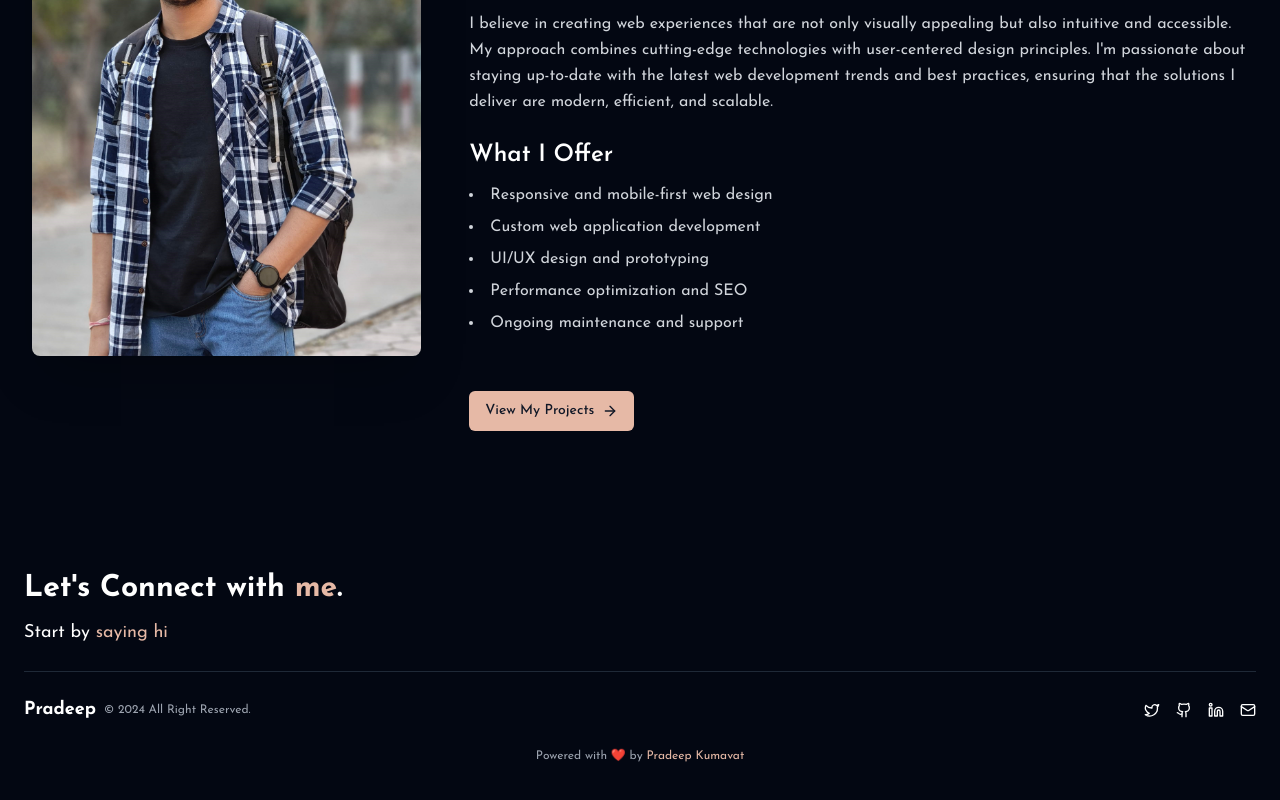
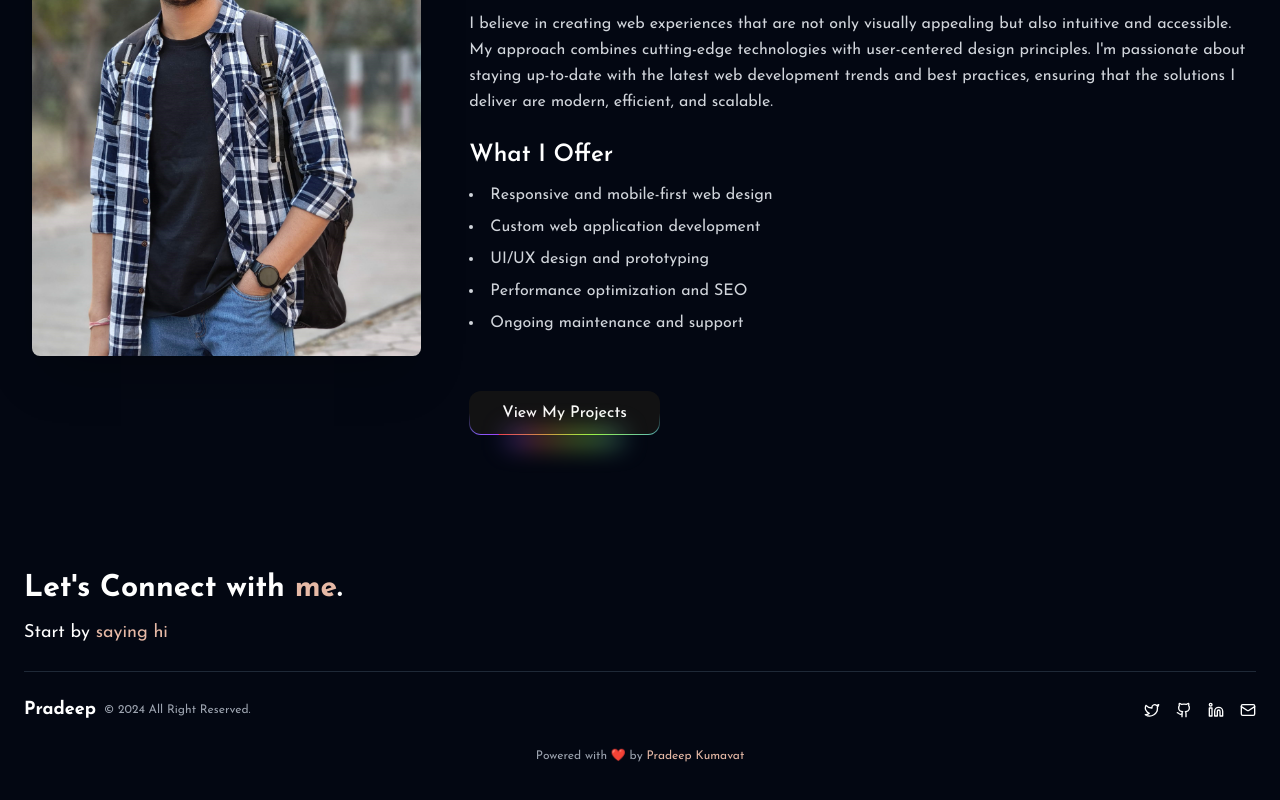
Before and after one commit to pradeep-kumavat/portfolio-me, a Next.js app: page / in a window 1280 px wide. Shown: the part 1127-1927 px from the top of the page. Built offline with nearby package versions, Linux system fonts and the light colour scheme.

Commit message:
about section button improved

```diff
--- a/src/app/globals.css
+++ b/src/app/globals.css
@@ -134,6 +134,11 @@
     --chart-4: 43 74% 66%;
     --chart-5: 27 87% 67%;
     --radius: 0.5rem;
+    --color-1: 0 100% 63%;
+    --color-2: 270 100% 63%;
+    --color-3: 210 100% 63%;
+    --color-4: 195 100% 63%;
+    --color-5: 90 100% 63%;
   }
   .dark {
     --background: 0 0% 3.9%;
@@ -160,6 +165,11 @@
     --chart-3: 30 80% 55%;
     --chart-4: 280 65% 60%;
     --chart-5: 340 75% 55%;
+    --color-1: 0 100% 63%;
+    --color-2: 270 100% 63%;
+    --color-3: 210 100% 63%;
+    --color-4: 195 100% 63%;
+    --color-5: 90 100% 63%;
   }
 }
 
--- a/src/components/About/About.tsx
+++ b/src/components/About/About.tsx
@@ -2,6 +2,7 @@
 import { Button } from "@/components/ui/button";
 import { ArrowRight, Code, Lightbulb } from 'lucide-react';
 import Image from "next/image";
+import { RainbowButton } from "../ui/rainbow-button";
 
 export default function About() {
   return (
@@ -51,9 +52,7 @@
             </div>
 
             <div className="pt-6 ">
-              <Button className="bg-[#E6B9A6] text-gray-900 hover:bg-[#d9a08e]">
-                <a className="flex items-center" href="/projects">View My Projects <ArrowRight className="ml-2 h-4 w-4 " /></a>
-              </Button>
+              <RainbowButton>View My Projects</RainbowButton>
             </div>
           </div>
         </div>
--- /dev/null
+++ b/src/components/ui/rainbow-button.tsx
@@ -0,0 +1,33 @@
+import React from "react";
+
+import { cn } from "@/lib/utils";
+interface RainbowButtonProps
+  extends React.ButtonHTMLAttributes<HTMLButtonElement> {}
+
+export function RainbowButton({
+  children,
+  className,
+  ...props
+}: RainbowButtonProps) {
+  return (
+    <button
+      className={cn(
+        "group relative inline-flex h-11 animate-rainbow cursor-pointer items-center justify-center rounded-xl border-0 bg-[length:200%] px-8 py-2 font-medium text-primary-foreground transition-colors [background-clip:padding-box,border-box,border-box] [background-origin:border-box] [border:calc(0.08*1rem)_solid_transparent] focus-visible:outline-none focus-visible:ring-1 focus-visible:ring-ring disabled:pointer-events-none disabled:opacity-50",
+
+        // before styles
+        "before:absolute before:bottom-[-20%] before:left-1/2 before:z-0 before:h-1/5 before:w-3/5 before:-translate-x-1/2 before:animate-rainbow before:bg-[linear-gradient(90deg,hsl(var(--color-1)),hsl(var(--color-5)),hsl(var(--color-3)),hsl(var(--color-4)),hsl(var(--color-2)))] before:bg-[length:200%] before:[filter:blur(calc(0.8*1rem))]",
+
+        // light mode colors
+        "bg-[linear-gradient(#121213,#121213),linear-gradient(#121213_50%,rgba(18,18,19,0.6)_80%,rgba(18,18,19,0)),linear-gradient(90deg,hsl(var(--color-1)),hsl(var(--color-5)),hsl(var(--color-3)),hsl(var(--color-4)),hsl(var(--color-2)))]",
+
+        // dark mode colors
+        "dark:bg-[linear-gradient(#fff,#fff),linear-gradient(#fff_50%,rgba(255,255,255,0.6)_80%,rgba(0,0,0,0)),linear-gradient(90deg,hsl(var(--color-1)),hsl(var(--color-5)),hsl(var(--color-3)),hsl(var(--color-4)),hsl(var(--color-2)))]",
+
+        className,
+      )}
+      {...props}
+    >
+      {children}
+    </button>
+  );
+}
--- a/tailwind.config.ts
+++ b/tailwind.config.ts
@@ -64,7 +64,12 @@
   				'3': 'hsl(var(--chart-3))',
   				'4': 'hsl(var(--chart-4))',
   				'5': 'hsl(var(--chart-5))'
-  			}
+  			},
+  			'color-1': 'hsl(var(--color-1))',
+  			'color-2': 'hsl(var(--color-2))',
+  			'color-3': 'hsl(var(--color-3))',
+  			'color-4': 'hsl(var(--color-4))',
+  			'color-5': 'hsl(var(--color-5))'
   		},
   		fontFamily: {
   			josefin: ['Josefin Sans', 'sans-serif']
@@ -73,6 +78,19 @@
   			lg: 'var(--radius)',
   			md: 'calc(var(--radius) - 2px)',
   			sm: 'calc(var(--radius) - 4px)'
+  		},
+  		animation: {
+  			rainbow: 'rainbow var(--speed, 2s) infinite linear'
+  		},
+  		keyframes: {
+  			rainbow: {
+  				'0%': {
+  					'background-position': '0%'
+  				},
+  				'100%': {
+  					'background-position': '200%'
+  				}
+  			}
   		}
   	}
   },
```
